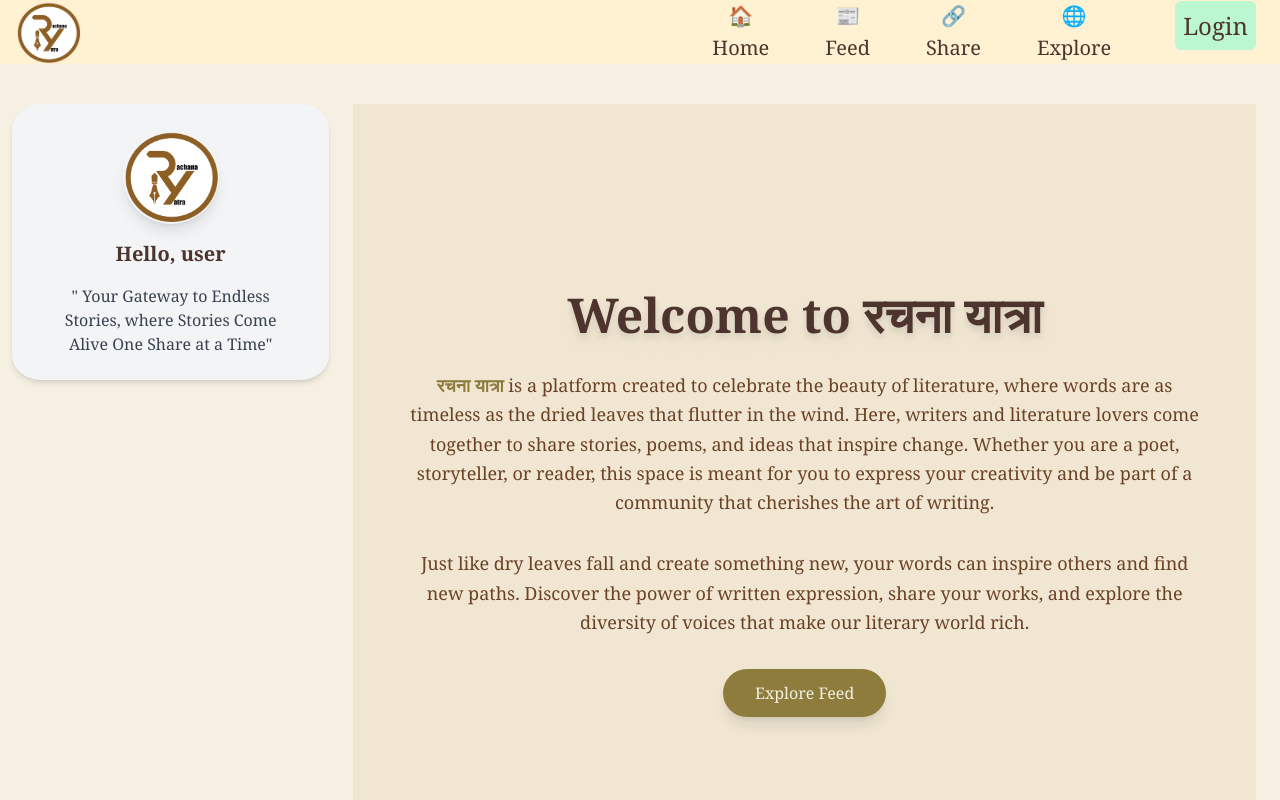
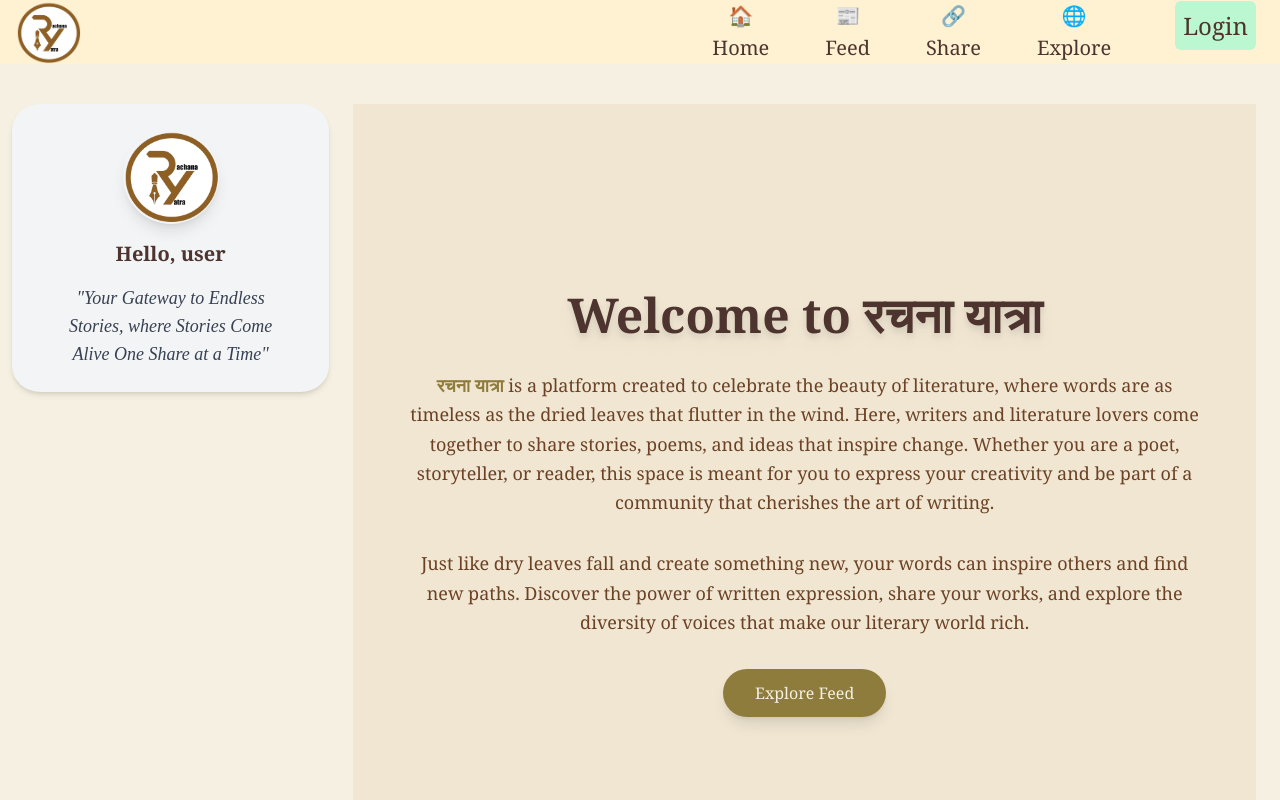
Before and after one commit to Noskathon-Lite/Rachana_Yatra, a React (Vite) app in the folder client/: page / in a window 1280 px wide. Shown: the top 800 px of the page. Built offline with nearby package versions, Linux system fonts and the light colour scheme.

Commit message:
font changed

```diff
--- a/client/src/component/Lcard.jsx
+++ b/client/src/component/Lcard.jsx
@@ -15,8 +15,9 @@ function Lcard() {
 
       {/* Greeting and Motivation */}
       <h2 className="text-xl font-semibold mb-4">Hello, user</h2>
-      <p className="text-gray-700 px-4">
-       " Your Gateway to Endless Stories, where Stories Come Alive One Share at a Time"
+      <p className="text-gray-700 px-4 font-merriweather text-lg italic">
+        "Your Gateway to Endless Stories, where Stories Come Alive One Share at
+        a Time"
       </p>
     </div>
   );
--- a/client/tailwind.config.js
+++ b/client/tailwind.config.js
@@ -6,6 +6,8 @@ module.exports = {
     extend: {
       fontFamily: {
         custom: ['Poppins', 'sans-serif'], // Poppins font
+        merriweather: ['Merriweather', 'serif'],
+        playfair: ['Playfair Display', 'serif'],
       },
     },
   },
```
